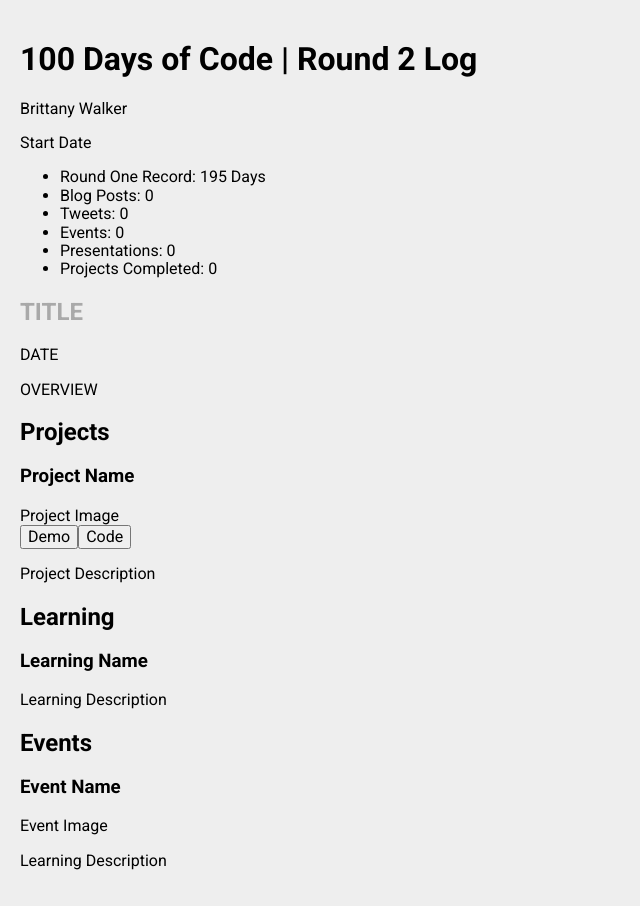
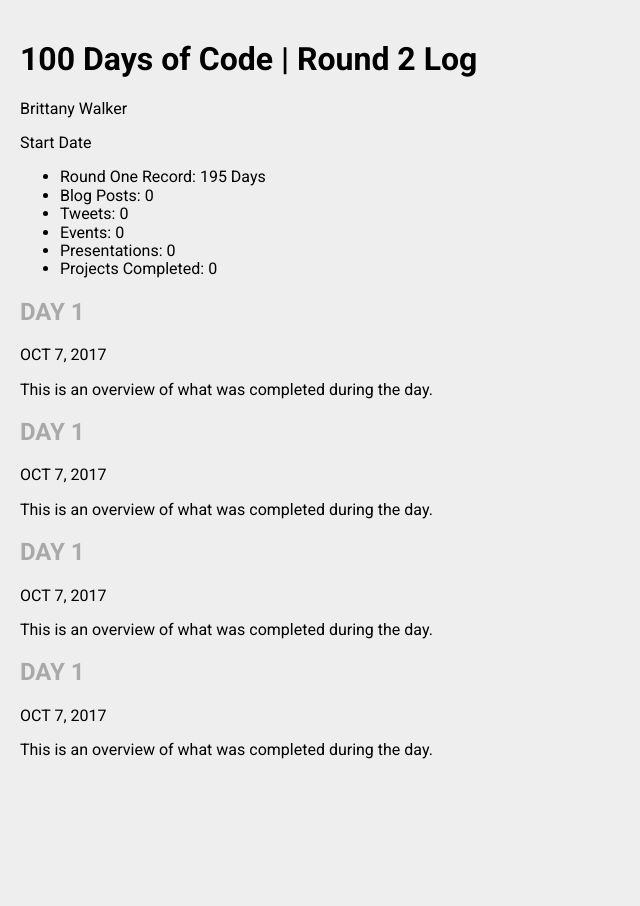
Before and after one commit to brittanyrw/100DaysOfCodeLog-Round2, a React (Create React App) app in the folder client/: page / in a window 1280 px wide. Shown: the whole page, without its empty margins (0-640 px from the left). After the commit the page ends 800 px from the top, so only its background shows below. Built offline with nearby package versions, Linux system fonts and the light colour scheme.

Commit message:
update App component to display summary cards instead of full information cards

```diff
--- a/client/src/App.js
+++ b/client/src/App.js
@@ -1,6 +1,6 @@
 import React, { Component } from 'react';
 import styled from 'styled-components';
-import Log from './Log';
+import LogSummary from './LogSummary';
 
 class App extends Component {
 
@@ -24,7 +24,10 @@ class App extends Component {
             </ul>
           </stats>
         </header>
-        <Log></Log>
+        <LogSummary></LogSummary>
+        <LogSummary></LogSummary>
+        <LogSummary></LogSummary>
+        <LogSummary></LogSummary>
         <footer></footer>
       </div>
     );
```
